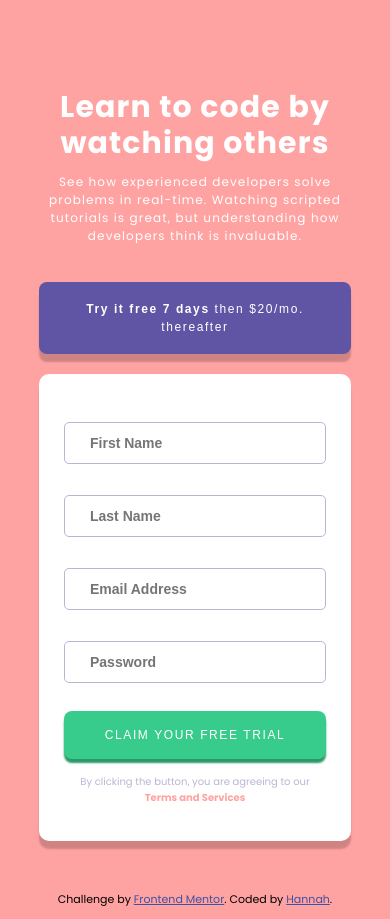
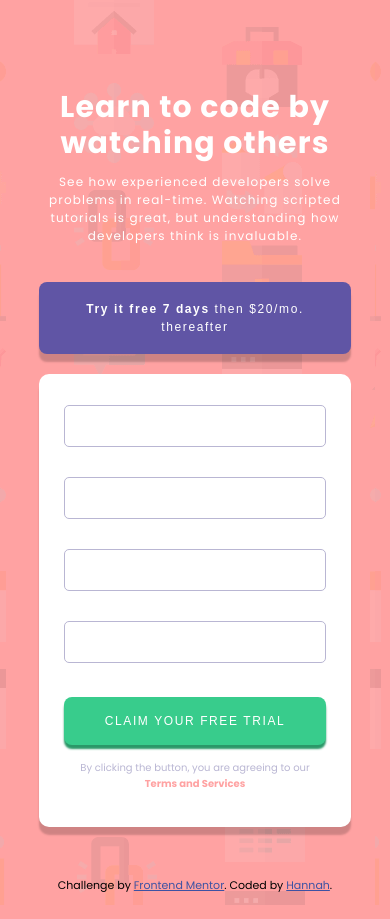
Before and after one commit to hannah-saurusrex/intro-with-signup-form, a website: page app/index.html in a window 390 px wide. Both pictures are taken after a click on the button "CLAIM YOUR FREE TRIAL". Drawn offline with Linux system fonts and the light colour scheme.

Commit message:
added warning icon and warning text and started writing click event

```diff
--- a/app/assets/scripts/app.js
+++ b/app/assets/scripts/app.js
@@ -0,0 +1,9 @@
+window.onload = function() {
+
+    document.getElementById("claim").addEventListener("click", function() {
+        document.querySelectorAll("input").forEach(item => {
+            item.classList.add("submitted");
+            item.removeAttribute("placeholder");
+        });
+    });
+}
--- a/app/assets/styles/styles.css
+++ b/app/assets/styles/styles.css
@@ -21,7 +21,7 @@ body {
     max-width: 1440px;
     padding-top: 10%;
     width: 80%;
-    background-image: url("/app/assets/images/bg-intro-desktop.png") no-repeat center fixed;
+    background: url("/app/assets/images/bg-intro-desktop.png") no-repeat center fixed;
     background-size: cover;
     background-color: var(--red);
 }
@@ -111,14 +111,20 @@ button {
     border-radius: 10px;
     box-shadow: 0 8px 2px 0 rgba(0, 0, 0, 0.19);
     padding: 25px;
+    position: relative;
+}
+
+.form-row {
+  position: relative;
+  margin-bottom: 18px;
 }
 
 input[type=text] {
-    font-weight: bold;
+    font-weight: 600;
     font-size: 14px;
     width: 100%;
     padding: 12px 25px;
-    margin: 8px 0;
+    margin: 6px 0;
     box-sizing: border-box;
     border-radius: 5px;
     border: 1px solid var(--grayBlue);
@@ -127,6 +133,35 @@ input[type=text] {
 
   input[type=text]:focus {
     border: 1px solid var(--darkBlue);
+  }
+
+  /* validation error styles */
+  .warning-icon {
+      display: none;
+      position: absolute;
+      top: 15px;
+      right: 15px;
+      align-items: center;
+  }
+
+  .warning-message {
+      display: none;
+      color: var(--red);
+      font-size: 12px;
+      text-align: right;
+      font-style: italic;
+  }
+
+  .form-input:invalid {
+      box-shadow: none;
+  }
+
+  .submitted:invalid + .warning-icon {
+      display: block;
+  }
+
+  .submitted:invalid ~ .warning-message {
+      display: block;
   }
 
 
@@ -143,6 +178,11 @@ input[type=text] {
 
 @media only screen and (min-width: 300px) and (max-width: 667px) {
     /* mobile styles based on style-guide doc */
+    body {
+        background: url("/app/assets/images/bg-intro-mobile.png");
+        background-color: var(--red);
+      }
+
     .main {
         display: grid;
         grid-gap: 25px;
--- a/app/index.html
+++ b/app/index.html
@@ -27,20 +27,59 @@
       </div>
 
       <div class="form-white" method="POST" data-netlify="true">
-        <p>
-          <label><input type="text" name="firstName" placeholder="First Name"></label>
-        </p>
-        <p>
-          <label><input type="text" name="lastName" placeholder="Last Name"></label>
-        </p>
-        <p>
-          <label><input type="text" name="email" placeholder="Email Address"></label>
-        </p>
-        <p>
-          <label><input type="text" name="password" placeholder="Password"></label>
-        </p>
+        <div class="form-row">
+          <label><input type="text" name="firstName" placeholder="First Name" class="form-input" required></label>
 
-      <button class="claim">Claim your free trial</button>
+          <div class="warning-icon">
+            <img src="assets/images/icon-error.svg" alt="warning-icon" />
+          </div>
+
+          <div class="warning-message">
+            First Name cannot be empty
+          </div>
+
+        </div>
+
+        <div class="form-row">
+          <label><input type="text" name="lastName" placeholder="Last Name" class="form-input" required></label>
+
+          <div class="warning-icon">
+            <img src="assets/images/icon-error.svg" alt="warning-icon" />
+          </div>
+
+          <div class="warning-message">
+            Last Name cannot be empty
+          </div>
+
+        </div>
+
+        <div class="form-row">
+          <label><input type="text" name="email" placeholder="Email Address" class="form-input" required></label>
+
+          <div class="warning-icon">
+            <img src="assets/images/icon-error.svg" alt="warning-icon" />
+          </div>
+
+          <div class="warning-message">
+            Looks like this is not an email
+          </div>
+
+        </div>
+
+        <div class="form-row">
+          <label><input type="text" name="password" placeholder="Password" class="form-input" required></label>
+
+          <div class="warning-icon">
+            <img src="assets/images/icon-error.svg" alt="warning-icon" />
+          </div>
+
+          <div class="warning-message">
+            Password cannot be empty
+          </div>
+
+        </div>
+
+      <button id="claim" class="claim">Claim your free trial</button>
 
       <p>By clicking the button, you are agreeing to our <span>Terms and Services</span></p>
       </div>
--- a/app/temp/styles/styles.css
+++ b/app/temp/styles/styles.css
@@ -21,7 +21,7 @@ body {
   max-width: 1440px;
   padding-top: 10%;
   width: 80%;
-  background-image: url("/app/assets/images/bg-intro-desktop.png") no-repeat center fixed;
+  background: url("/app/assets/images/bg-intro-desktop.png") no-repeat center fixed;
   background-size: cover;
   background-color: var(--red); }
 
@@ -97,14 +97,19 @@ button {
   background-color: white;
   border-radius: 10px;
   box-shadow: 0 8px 2px 0 rgba(0, 0, 0, 0.19);
-  padding: 25px; }
+  padding: 25px;
+  position: relative; }
+
+.form-row {
+  position: relative;
+  margin-bottom: 18px; }
 
 input[type=text] {
-  font-weight: bold;
+  font-weight: 600;
   font-size: 14px;
   width: 100%;
   padding: 12px 25px;
-  margin: 8px 0;
+  margin: 6px 0;
   box-sizing: border-box;
   border-radius: 5px;
   border: 1px solid var(--grayBlue);
@@ -112,6 +117,30 @@ input[type=text] {
 
 input[type=text]:focus {
   border: 1px solid var(--darkBlue); }
+
+/* validation error styles */
+.warning-icon {
+  display: none;
+  position: absolute;
+  top: 15px;
+  right: 15px;
+  align-items: center; }
+
+.warning-message {
+  display: none;
+  color: var(--red);
+  font-size: 12px;
+  text-align: right;
+  font-style: italic; }
+
+.form-input:invalid {
+  box-shadow: none; }
+
+.submitted:invalid + .warning-icon {
+  display: block; }
+
+.submitted:invalid ~ .warning-message {
+  display: block; }
 
 /* footer styles */
 .attribution {
@@ -124,6 +153,9 @@ input[type=text]:focus {
 
 @media only screen and (min-width: 300px) and (max-width: 667px) {
   /* mobile styles based on style-guide doc */
+  body {
+    background: url("/app/assets/images/bg-intro-mobile.png");
+    background-color: var(--red); }
   .main {
     display: grid;
     grid-gap: 25px;
```
